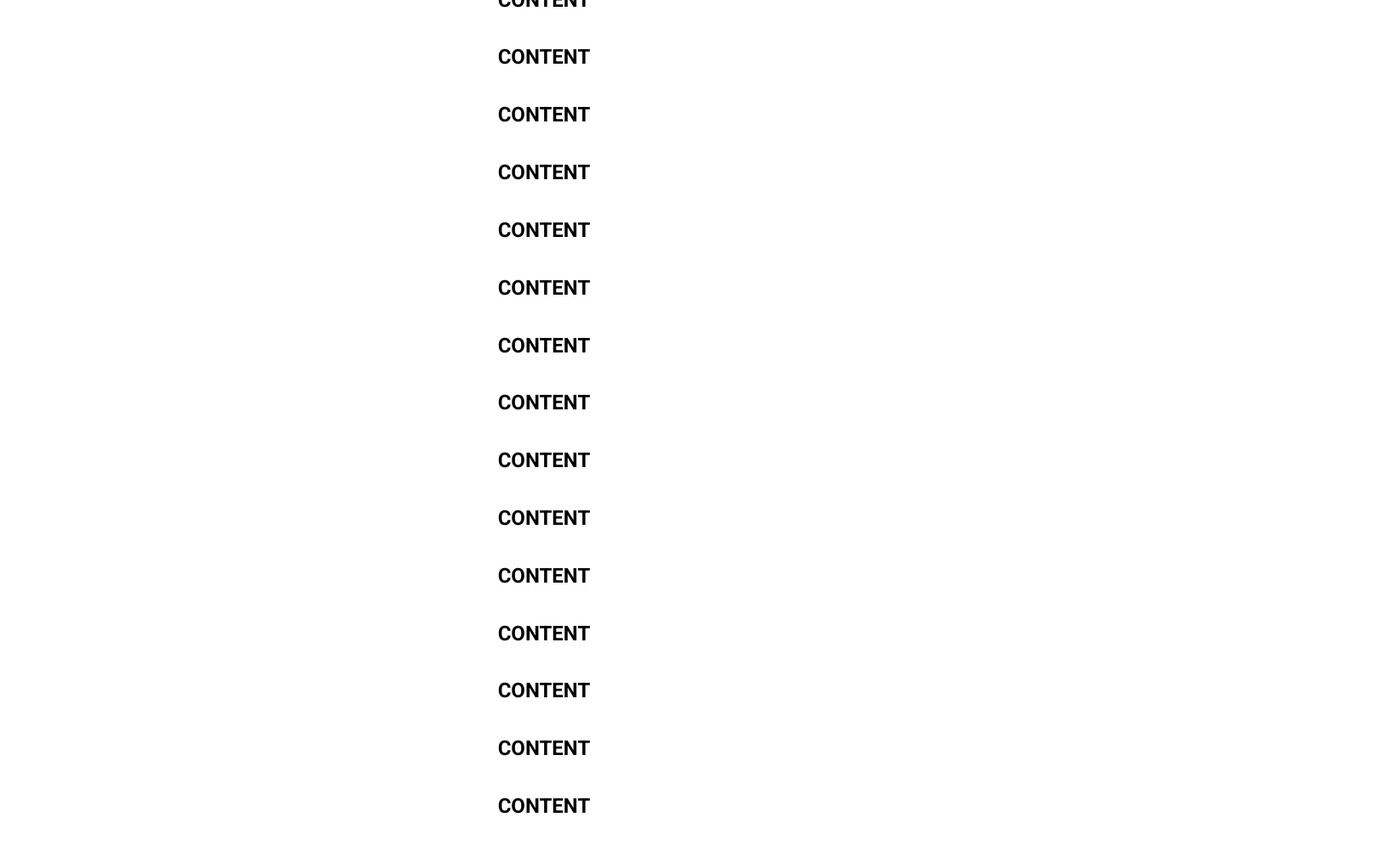
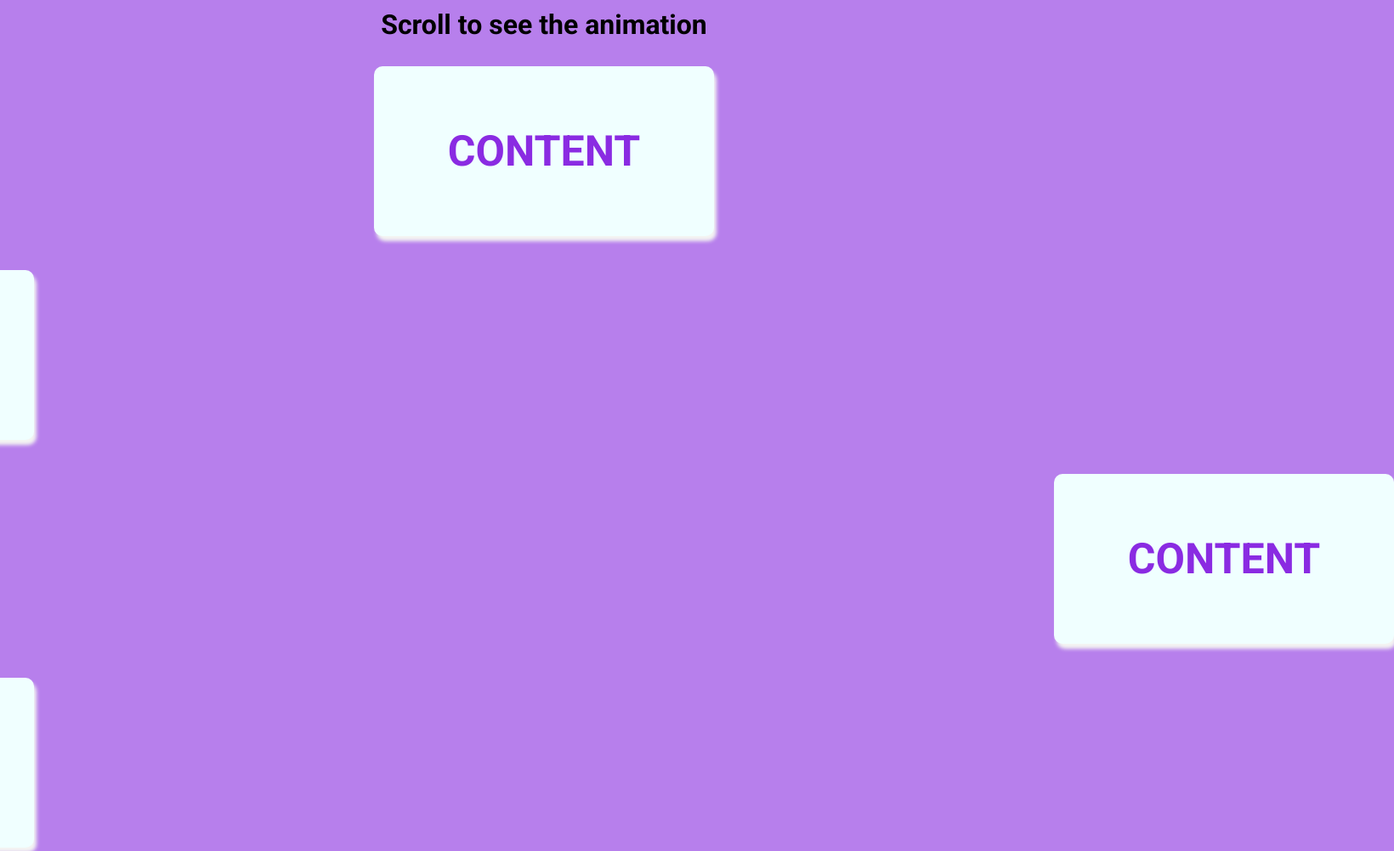
Before and after one commit to KateriinaOrrava/6-Scroll-Animation, a plain HTML site: page index.html in a window 1280 px wide. Shown: the top 1002 px of the page at 85% size, 1640 px wide, since content can reach past the window. Drawn offline with Linux system fonts and the light colour scheme.

Commit message:
Styling the boxes and moving boxes to the sides (positioning so they don't show in the beggining

```diff
--- a/index.html
+++ b/index.html
@@ -11,7 +11,7 @@
 <body>
 
     <h1>Scroll to see the animation</h1>
-<div class="box"><h2>CONTENT</h2></div>
+<div class="box show"><h2>CONTENT</h2></div>
 <div class="box"><h2>CONTENT</h2></div>
 <div class="box"><h2>CONTENT</h2></div>
 <div class="box"><h2>CONTENT</h2></div>
--- a/style.css
+++ b/style.css
@@ -5,12 +5,43 @@
 }
 
 body {
+    background-color: rgb(183, 127, 236);
     font-family: 'Roboto', sans-serif;
     display:flex;
     flex-direction: column;
     align-items: center;
     justify-content: center;
-    height: 100vh;
-    overflow: hidden;
+
     margin: 0;
 }
+
+h1 {
+    margin:10px;
+}
+
+.box {
+    background-color: azure;
+    color:blueviolet;
+    display: flex;
+    align-items: center;
+    justify-content: center;
+    border-radius: 10px;
+    width: 400px;
+    margin:20px;
+    height: 200px;
+    box-shadow: 3px 6px 4px #f3f4f2;
+    transform: translateX(200%);
+    transition: transform 0.3s ease;
+}
+
+.box:nth-of-type(even) {
+    transform: translateX(-200%);
+}
+
+.box.show {
+    transform: translate(0);
+}
+
+.box h2 {
+    font-size: 50px;
+}
```
